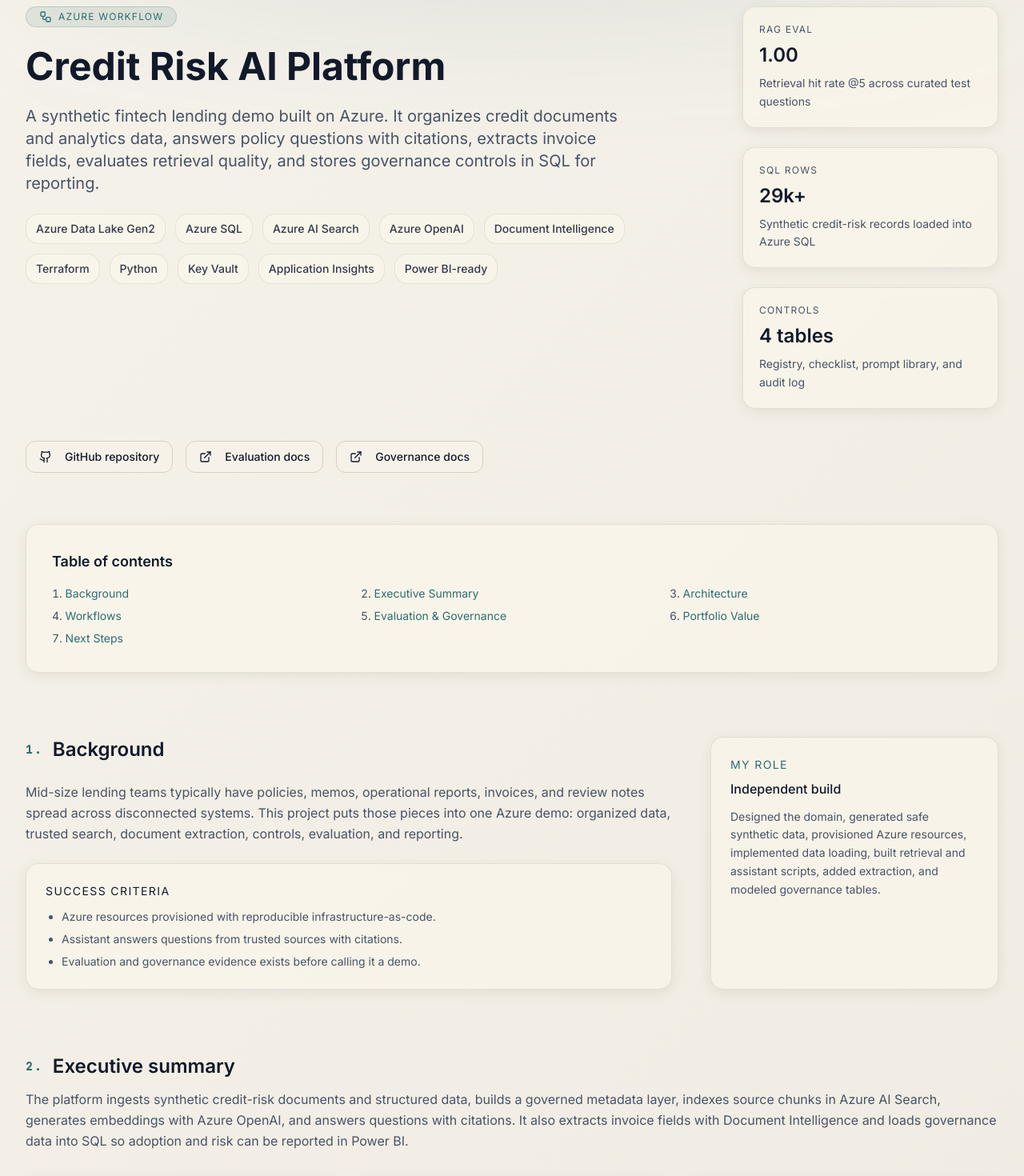
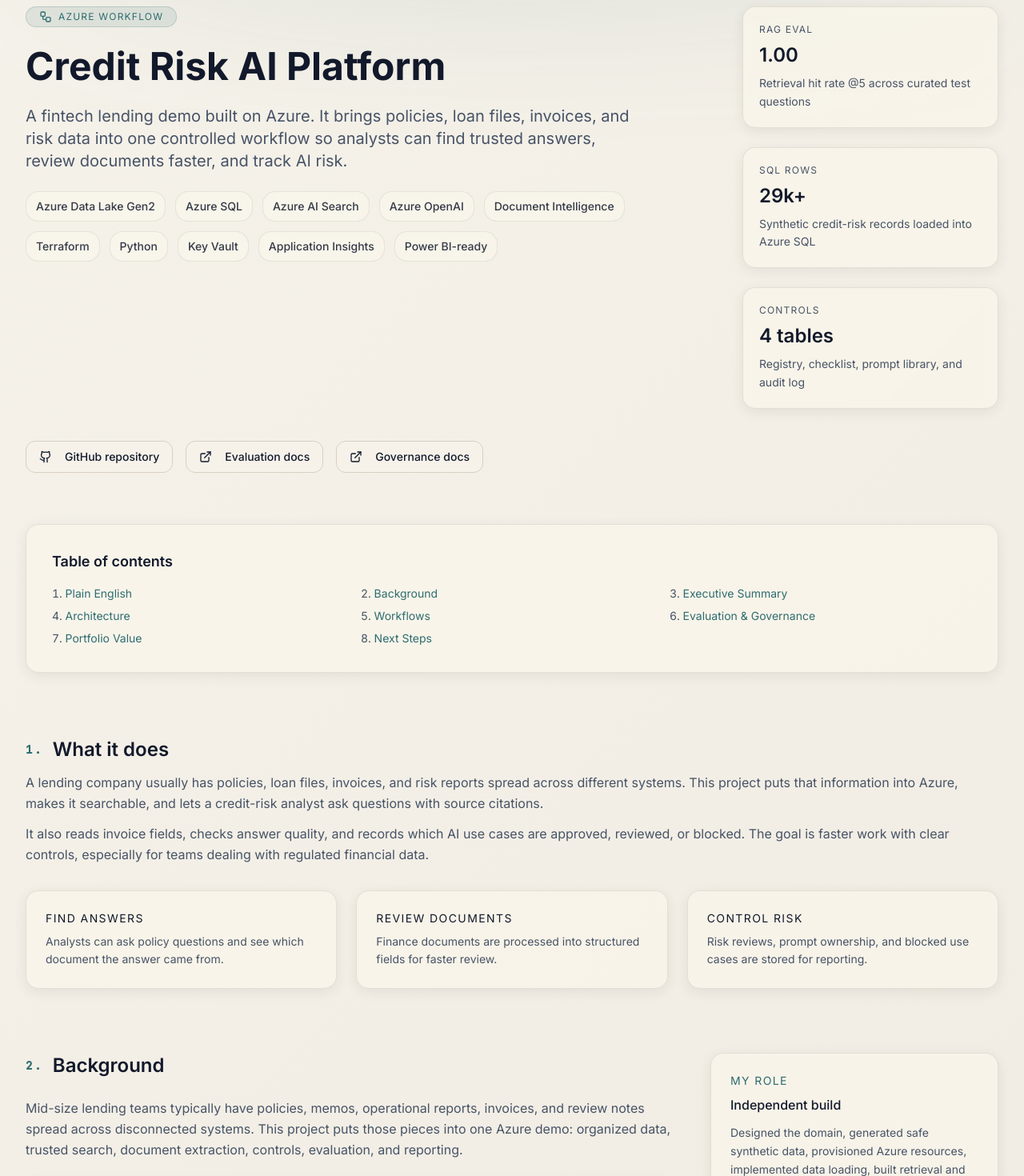
Before and after one commit to sebastian-gm/sebastian-portfolio, a React (Vite) app: page /projects/credit-risk-ai-platform in a window 1280 px wide. Shown: the part 140-1610 px from the top of the page at 80% size. Built offline with nearby package versions, Linux system fonts and the light colour scheme.

Commit message:
Clarify credit risk case study value

```diff
--- a/src/pages/projects/CreditRiskAIPlatform.tsx
+++ b/src/pages/projects/CreditRiskAIPlatform.tsx
@@ -37,6 +37,7 @@
 ];
 
 const TOC = [
+  { label: 'Plain English', href: '#plain-english' },
   { label: 'Background', href: '#project-background' },
   { label: 'Executive Summary', href: '#executive-summary' },
   { label: 'Architecture', href: '#architecture' },
@@ -138,9 +139,8 @@
               Credit Risk AI Platform
             </h1>
             <p className="text-lg md:text-xl text-slate-300 leading-relaxed">
-              A synthetic fintech lending demo built on Azure. It organizes credit documents and analytics data, answers
-              policy questions with citations, extracts invoice fields, evaluates retrieval quality, and stores governance
-              controls in SQL for reporting.
+              A fintech lending demo built on Azure. It brings policies, loan files, invoices, and risk data into one
+              controlled workflow so analysts can find trusted answers, review documents faster, and track AI risk.
             </p>
             <div className="flex flex-wrap gap-3">
               {STACK.map((item) => (
@@ -194,10 +194,49 @@
           </ol>
         </nav>
 
+        <section id="plain-english" className="space-y-8">
+          <div className="space-y-3">
+            <h2 className="text-2xl font-semibold flex items-center gap-3">
+              <span className="section-number text-sm font-mono font-semibold uppercase tracking-[0.18em]">1.</span>
+              What it does
+            </h2>
+            <p className="text-slate-300 leading-relaxed">
+              A lending company usually has policies, loan files, invoices, and risk reports spread across different
+              systems. This project puts that information into Azure, makes it searchable, and lets a credit-risk analyst
+              ask questions with source citations.
+            </p>
+            <p className="text-slate-300 leading-relaxed">
+              It also reads invoice fields, checks answer quality, and records which AI use cases are approved, reviewed,
+              or blocked. The goal is faster work with clear controls, especially for teams dealing with regulated
+              financial data.
+            </p>
+          </div>
+          <div className="grid gap-6 lg:grid-cols-3">
+            <div className="credit-panel rounded-2xl border border-border bg-card/80 p-6 space-y-2">
+              <h3 className="text-sm uppercase tracking-widest text-slate-200">Find answers</h3>
+              <p className="text-sm text-slate-300 leading-relaxed">
+                Analysts can ask policy questions and see which document the answer came from.
+              </p>
+            </div>
+            <div className="credit-panel rounded-2xl border border-border bg-card/80 p-6 space-y-2">
+              <h3 className="text-sm uppercase tracking-widest text-slate-200">Review documents</h3>
+              <p className="text-sm text-slate-300 leading-relaxed">
+                Finance documents are processed into structured fields for faster review.
+              </p>
+            </div>
+            <div className="credit-panel rounded-2xl border border-border bg-card/80 p-6 space-y-2">
+              <h3 className="text-sm uppercase tracking-widest text-slate-200">Control risk</h3>
+              <p className="text-sm text-slate-300 leading-relaxed">
+                Risk reviews, prompt ownership, and blocked use cases are stored for reporting.
+              </p>
+            </div>
+          </div>
+        </section>
+
         <section id="project-background" className="grid gap-12 lg:grid-cols-[minmax(0,1fr)_360px]">
           <div className="space-y-6">
             <h2 className="text-2xl font-semibold flex items-center gap-3">
-              <span className="section-number text-sm font-mono font-semibold uppercase tracking-[0.18em]">1.</span>
+              <span className="section-number text-sm font-mono font-semibold uppercase tracking-[0.18em]">2.</span>
               Background
             </h2>
             <p className="text-slate-300 leading-relaxed">
@@ -227,7 +266,7 @@
         <section id="executive-summary" className="space-y-8">
           <div className="space-y-3">
             <h2 className="text-2xl font-semibold flex items-center gap-3">
-              <span className="section-number text-sm font-mono font-semibold uppercase tracking-[0.18em]">2.</span>
+              <span className="section-number text-sm font-mono font-semibold uppercase tracking-[0.18em]">3.</span>
               Executive summary
             </h2>
             <p className="text-slate-300 leading-relaxed">
@@ -262,7 +301,7 @@
         <section id="architecture" className="space-y-8">
           <div className="space-y-3">
             <h2 className="text-2xl font-semibold flex items-center gap-3">
-              <span className="section-number text-sm font-mono font-semibold uppercase tracking-[0.18em]">3.</span>
+              <span className="section-number text-sm font-mono font-semibold uppercase tracking-[0.18em]">4.</span>
               Architecture
             </h2>
             <p className="text-slate-300 leading-relaxed">
@@ -290,7 +329,7 @@
         <section id="ai-workflows" className="space-y-8">
           <div className="space-y-3">
             <h2 className="text-2xl font-semibold flex items-center gap-3">
-              <span className="section-number text-sm font-mono font-semibold uppercase tracking-[0.18em]">4.</span>
+              <span className="section-number text-sm font-mono font-semibold uppercase tracking-[0.18em]">5.</span>
               Workflows
             </h2>
             <p className="text-slate-300 leading-relaxed">
@@ -311,7 +350,7 @@
         <section id="governance" className="grid gap-10 lg:grid-cols-[minmax(0,1fr)_420px]">
           <div className="space-y-6">
             <h2 className="text-2xl font-semibold flex items-center gap-3">
-              <span className="section-number text-sm font-mono font-semibold uppercase tracking-[0.18em]">5.</span>
+              <span className="section-number text-sm font-mono font-semibold uppercase tracking-[0.18em]">6.</span>
               Evaluation & governance
             </h2>
             <p className="text-slate-300 leading-relaxed">
@@ -338,7 +377,7 @@
 
         <section id="portfolio-value" className="space-y-4">
           <h2 className="text-2xl font-semibold flex items-center gap-3">
-            <span className="section-number text-sm font-mono font-semibold uppercase tracking-[0.18em]">6.</span>
+            <span className="section-number text-sm font-mono font-semibold uppercase tracking-[0.18em]">7.</span>
             Portfolio value
           </h2>
           <p className="text-slate-300 leading-relaxed">
@@ -350,7 +389,7 @@
 
         <section id="next-steps" className="space-y-4">
           <h2 className="text-2xl font-semibold flex items-center gap-3">
-            <span className="section-number text-sm font-mono font-semibold uppercase tracking-[0.18em]">7.</span>
+            <span className="section-number text-sm font-mono font-semibold uppercase tracking-[0.18em]">8.</span>
             Next steps
           </h2>
           <ul className="list-disc space-y-2 pl-5 text-slate-300 text-sm leading-relaxed">
```
